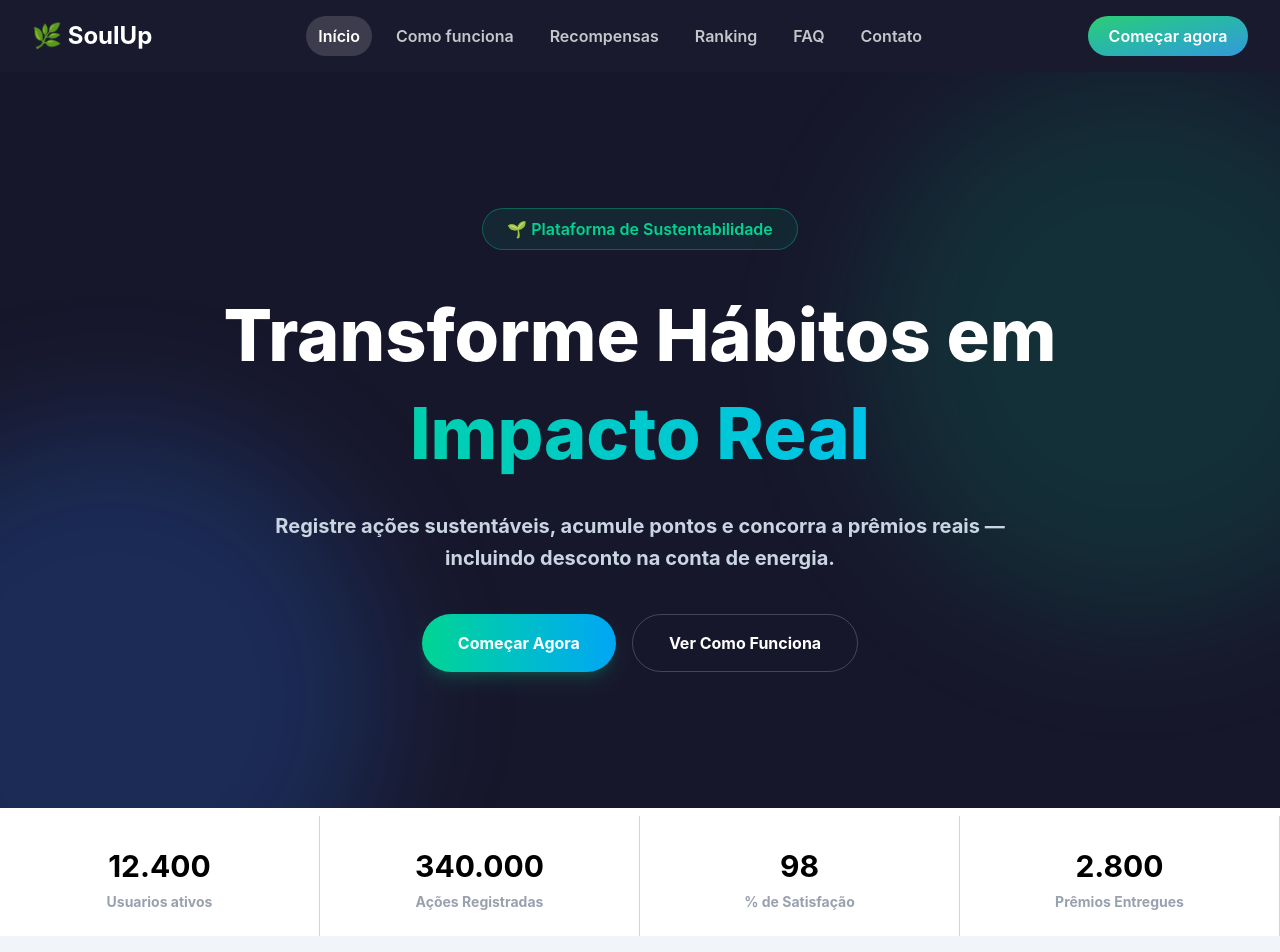
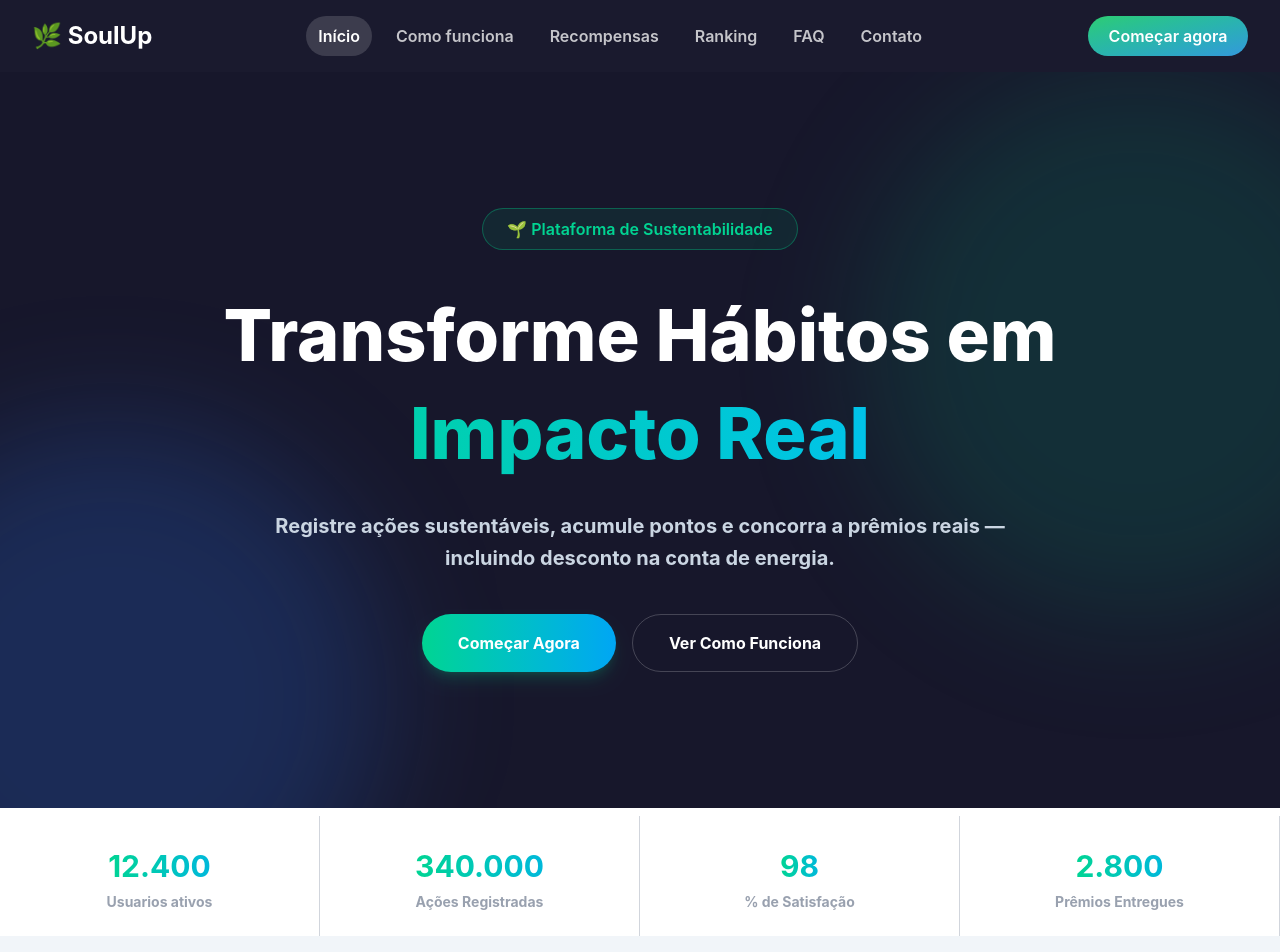
Before and after one commit to Pedro-H-Salvatore/challenge-sem02, a React (Vite) app in the folder SoulUp/: page / in a window 1280 px wide. Shown: the top 952 px of the page. Built offline with nearby package versions, Linux system fonts and the light colour scheme.

Commit message:
feat: mudando a cor dos numeros do contador.

```diff
--- a/SoulUp/src/components/Contador.tsx
+++ b/SoulUp/src/components/Contador.tsx
@@ -31,7 +31,7 @@ export default function Contador({ numero, info }: Contador) {
     return (
         <div className="w-1/4 h-30 border-r border-gray-300">
             <div className="flex flex-col items-center mt-8">
-                <h2 className="text-3xl">{contador.toLocaleString("pt-BR")}</h2>
+                <h2 className="text-3xl bg-linear-to-r from-emerald-400 to-cyan-500 bg-clip-text text-transparent">{contador.toLocaleString("pt-BR")}</h2>
                 <p className="text-sm pt-2 text-gray-400">{info}</p>
             </div>
         </div>
```
